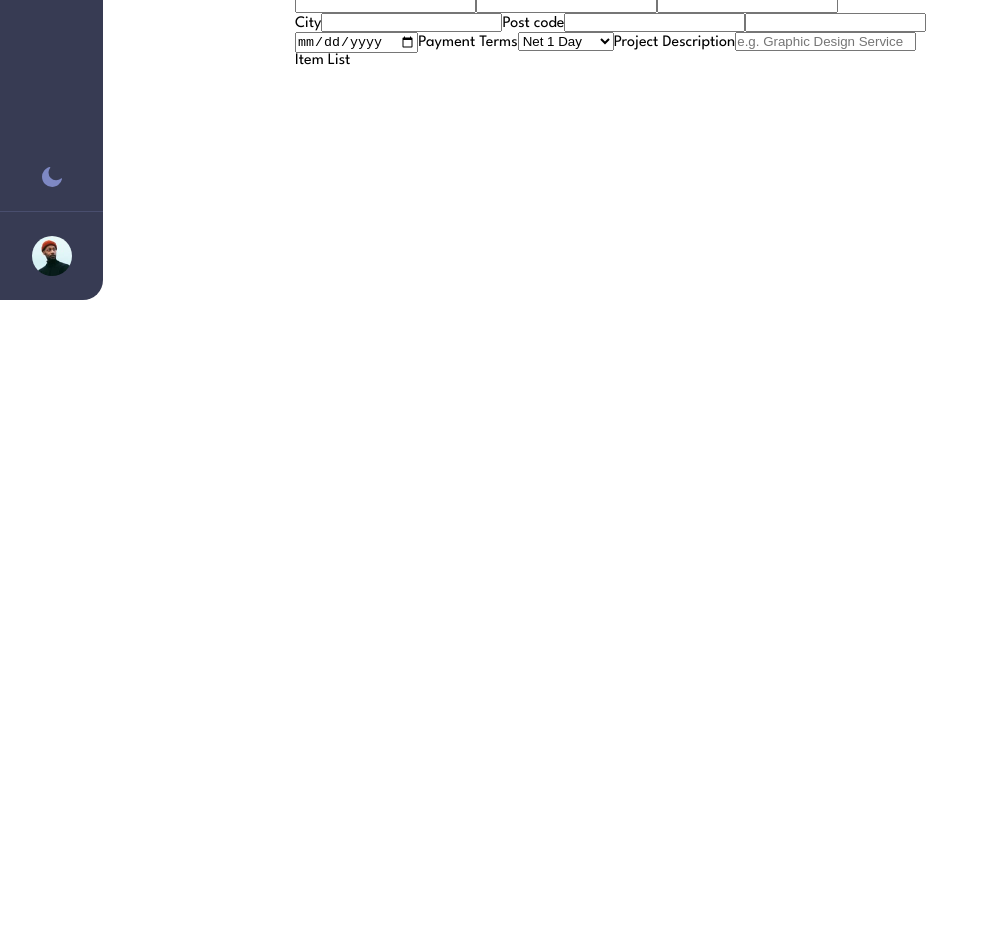
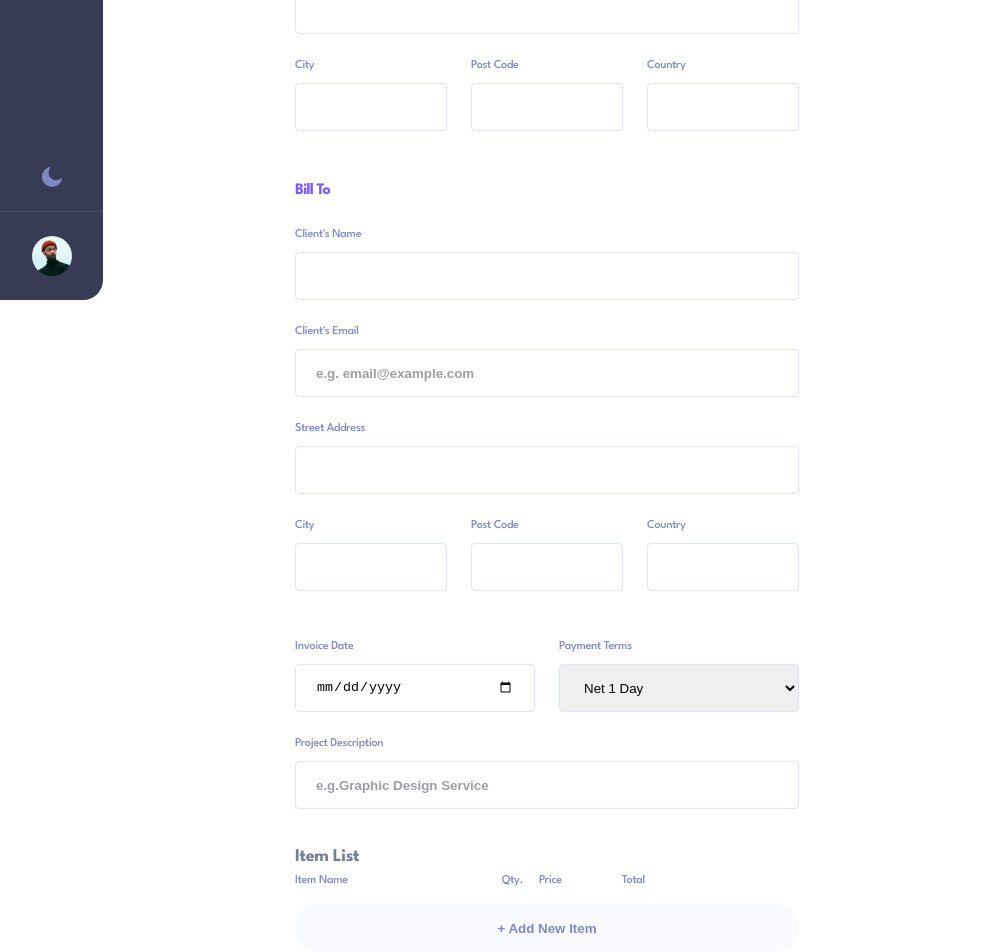
Before and after one commit to samadjei/invoice-app, a Next.js app: page / in a window 1280 px wide. Shown: the part 500-1452 px from the top of the page, without its empty margins (0-989 px from the left). Before the commit the page ends 800 px from the top, so only its background shows below. Built offline with nearby package versions, Linux system fonts and the light colour scheme.

Commit message:
adding form components

```diff
--- a/scss/abstracts/_variables.scss
+++ b/scss/abstracts/_variables.scss
@@ -13,6 +13,8 @@ $colour-11: #f8f8fb;
 $colour-12: #141625;
 $colour-13: #373B53;
 $colour-14: #FFFFFF;
+$colour-15: #777F98;
+$colour-16: #F9FAFE;
 
 // Font Weight
 $font-weight-400: 400;
@@ -67,3 +69,8 @@ h3 {
 	letter-spacing: -0.229167px;
 	color: $colour-8;
 }
+
+// Flex
+.flex {
+  display: flex;
+}
--- a/scss/component/_buttons.scss
+++ b/scss/component/_buttons.scss
@@ -36,6 +36,22 @@
 	}
 }
 
+.btn--item {
+	background: $colour-16;
+	border-radius: 2.4rem;
+	transition: all 0.4s ease-in;
+	color: $colour-7;
+	&:hover,
+	&:focus {
+		background: $colour-5;
+	}
+}
+
+.btn--item-long {
+	width: 50.4rem;
+	height: 4.8rem;
+}
+
 // Second Button
 
 .btn--secondary {
--- a/scss/component/_form.scss
+++ b/scss/component/_form.scss
@@ -1,9 +1,62 @@
 @use '../abstracts' as *;
+
+
+
+.form {
+  &--title {
+    font-size: 2.4rem;
+    line-height: 3.2rem;
+    letter-spacing: -0.5px;
+    color: $colour-8;
+    font-weight: $font-weight-700;
+    margin-bottom: 4.8rem;
+    &-subhead {
+      color: $colour-1;
+      margin-bottom: 2.4rem;
+    }
+  }
+
+  &__flex-space {
+    flex-direction: column;
+    gap: 2.4rem;
+    margin-bottom: 4.8rem;
+  }
+
+  &__flex-gap {
+    gap: 2.4rem;
+  }
+
+  &__flex-three {
+    gap: 2.4rem;
+  }
+
+  &__flex-column {
+    flex-direction: column;
+  }
+
+  &__terms {
+    margin-bottom: 2.4rem;
+    gap: 2.4rem;
+  }
+}
 
 .input {
 
+  &::placeholder {
+    color: $colour-8;
+    opacity: 0.4;
+    font-weight: $font-weight-700;
+  }
+
   &__text-field {
+    display: flex;
+    flex-direction: column;
+    gap: 1rem;
+  }
 
+  &--padding {
+    padding-left: 2rem;
+    padding-right: 2rem;
   }
 
   &--label-text {
@@ -21,8 +74,56 @@
     height: 4.8rem;
   }
 
+  &--medium {
+    width: 24rem;
+    height: 4.8rem;
+  }
+
   &--small {
     width: 15.2rem;
     height: 4.8rem;
   }
+
+  &__payment-terms {
+    display: flex;
+    flex-direction: column;
+    gap: 1rem;
+  }
 }
+
+.select {
+  width: 24rem;
+  border-radius: 0.4rem;
+  border: 1px solid $colour-5;
+  padding-left: 2rem;
+}
+
+.item__list {
+  margin-top: 3.2rem;
+
+  .body--medium {
+    color: $colour-7;
+    &:first-child {
+      padding-right: 15.4rem;
+    }
+    &:nth-child(2){
+      padding-right: 1.6rem;
+    }
+    &:nth-child(3){
+      padding-right: 6rem;
+    }
+  }
+}
+
+.item--list-header {
+  font-weight: $font-weight-700;
+  font-size: 1.8rem;
+  line-height: 3.2rem;
+  letter-spacing: -0.375px;
+  color: $colour-15;
+  margin-bottom: 1.5rem;
+}
+
+.item--list-subheaders {
+  margin-bottom: 1.6rem;
+}
--- a/scss/layout/_header.scss
+++ b/scss/layout/_header.scss
@@ -69,7 +69,7 @@
     display: flex;
     flex-direction: column;
     justify-content: center;
-    align-items: start;
+    align-items: flex-start;
     gap: 1.6rem;
   }
 }
--- a/src/components/form/Form.tsx
+++ b/src/components/form/Form.tsx
@@ -1,51 +1,62 @@
 import React from 'react'
+import Button from '../ui/Button'
 import TextField from './TextField'
 
 const Form = () => {
   return (
     <form>
-      <h2>Edit #XM9141</h2>
-      <div className="bill-from">
-        <h3>Bill From</h3>
+      <h2 className='form--title'>New Invoice</h2>
+      <div>
+        <h3 className='form--title-subhead'>Bill From</h3>
+        <div className="flex form__flex-space">
           <TextField htmlFor="street-adress" label="Street Address"/>
-        <div>
-          <TextField className="input--small" htmlFor="city" label="City"/>
-          <label htmlFor="post-code">Post Code</label>
-          <input type="text" />
-          <label htmlFor="country">Country</label>
-          <input type="text" />
+          <div className='flex form__flex-gap'>
+            <TextField formSize="input--small" htmlFor="city" label="City"/>
+            <TextField formSize="input--small" htmlFor="post-code" label="Post Code"/>
+            <TextField formSize="input--small" htmlFor="country" label="Country"/>
+          </div>
+        </div>
+        <div className='form__flex-space'>
+          <h3 className='form--title-subhead'>Bill To</h3>
+          <div className='flex form__flex-gap form__flex-column'>
+            <TextField htmlFor="clients-name" label="Client's Name"/>
+            <TextField htmlFor="clients-email" placeholder='e.g. email@example.com' label="Client's Email"/>
+            <TextField htmlFor="street-addressl" label="Street Address" />
+            <div className='flex form__flex-gap'>
+            <TextField formSize="input--small" htmlFor="city" label="City"/>
+            <TextField formSize="input--small" htmlFor="post-code" label="Post Code"/>
+            <TextField formSize="input--small" htmlFor="country" label="Country"/>
+          </div>
+          </div>
         </div>
         <div>
-          <label htmlFor="clients-name"></label>
-          <input type="text" />
-          <label htmlFor="clients-email"></label>
-          <input type="text" />
-          <label htmlFor="street-address"></label>
-          <input type="text" />
-          <div>
-            <label htmlFor="city">City</label>
-            <input type="text" />
-            <label htmlFor="post-code">Post code</label>
-            <input type="text" />
-            <label htmlFor="country"></label>
-            <input type="text" />
-            <div>
-              <label htmlFor="invoice-date"></label>
-              <input type="date" />
-              <label htmlFor="payment-terms">Payment Terms</label>
-              <select name="payment-terms" id="payment-terms">
+          <div className='flex form__terms'>
+          <TextField formSize='input--medium' type='date' label='Invoice Date' />
+          <div className='input__payment-terms'>
+            <label className='body--medium input--label-text' htmlFor="payment-terms">Payment Terms</label>
+            <select className='select input--medium' name="payment-terms" id="payment-terms">
               <option value="Net 1 Day">Net 1 Day</option>
               <option value="Net 7 Day">Net 7 Day</option>
               <option value="Net 14 Days">Net 14 Days</option>
               <option value="Net 30 Days">Net 30 Days</option>
             </select>
-              <label htmlFor="project-description">Project Description</label>
-              <input type="text" placeholder='e.g. Graphic Design Service' />
           </div>
           </div>
+          <TextField htmlFor="project-description" label="Project Description" placeholder='e.g.Graphic Design Service'/>
         </div>
-        <div>
-          <span>Item List</span>
+        <div className='item__list'>
+          <span className='item--list-header'>Item List</span>
+          <div className='flex form__flex-column'>
+          <div className='flex item--list-subheaders'>
+            <span className='body--medium '>Item Name</span>
+            <span className='body--medium '>Qty.</span>
+            <span className='body--medium '>Price</span>
+            <span className='body--medium '>Total</span>
+          </div>
+          <Button buttonStyle='btn--item' buttonSize='btn--item-long'>
+          + Add New Item
+          </Button>
+          </div>
         </div>
       </div>
     </form>
--- a/src/components/form/TextField.tsx
+++ b/src/components/form/TextField.tsx
@@ -8,27 +8,33 @@ interface TextFieldProps {
   name: string,
   value: string,
   formStyle: string,
-  formSize: string
+  formSize: string,
+  className: string,
+  placeholder: string
 }
 
 const STYLES = ['input--primary'];
-const SIZES = ['input--large', 'input--small'];
+const SIZES = ['input--large','input--medium','input--small' ];
 
-const TextField: React.FC<TextFieldProps> = ({htmlFor,
+const TextField: React.FC<TextFieldProps> = ({
+  htmlFor,
   label,
   type,
   name,
-  value, formStyle, formSize}) => {
+  value,
+  placeholder,
+  formStyle,
+  formSize }) => {
 
   // if the component has a form style, then i we want it to be whatever the button style we created and if it's not true, we set the value to the first style value in the array
   const checkFormStyle = STYLES.includes(formStyle) ? formStyle : STYLES[0];
 
-  const checkFormSize = SIZES.includes(formStyle) ? formStyle : SIZES[0];
+  const checkFormSize = SIZES.includes(formSize) ? formSize : SIZES[0];
 
   return (
     <div className='input__text-field'>
       <label className='body--medium input--label-text' htmlFor={htmlFor}>{label}</label>
-      <input className={`${checkFormStyle} ${checkFormSize}`} type={type} name={name} value={value} />
+      <input className={`input input--padding ${checkFormStyle} ${checkFormSize}`} type={type} name={name} value={value} placeholder={placeholder} />
     </div>
   )
 }
--- a/src/components/ui/Button.tsx
+++ b/src/components/ui/Button.tsx
@@ -1,8 +1,8 @@
 import React, { forwardRef } from 'react';
 
-const STYLES = ['btn--primary', 'btn--secondary', 'btn--tertiary'];
+const STYLES = ['btn--primary', 'btn--secondary', 'btn--tertiary', 'btn--item'];
 
-const SIZES = ['btn--desktop', 'btn--tablet', 'btn--mobile', 'btn--cart'];
+const SIZES = ['btn--desktop', 'btn--tablet', 'btn--mobile', 'btn--item-long'];
 
 interface ButtonProps {
 	onClick: () => void;
@@ -11,7 +11,6 @@ interface ButtonProps {
 	buttonSize: string;
 	type: "button" | "reset" | "submit" | undefined;
 	children: any;
-	// ref: React.LegacyRef<HTMLButtonElement> | undefined;
 }
 
 const Button: React.FC<ButtonProps> = forwardRef(({ onClick,buttonStyle, buttonSize, type, children }) => {
```
Also changed, not shown: src/components/form/TextDate.tsx (added, +12 -0 lines). Lines whose indentation alone changed are shown as unchanged.
